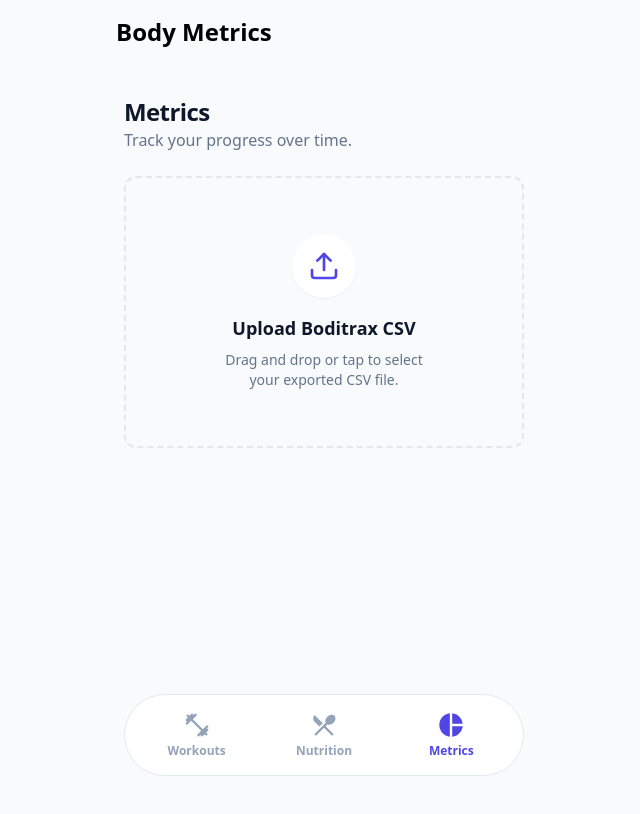
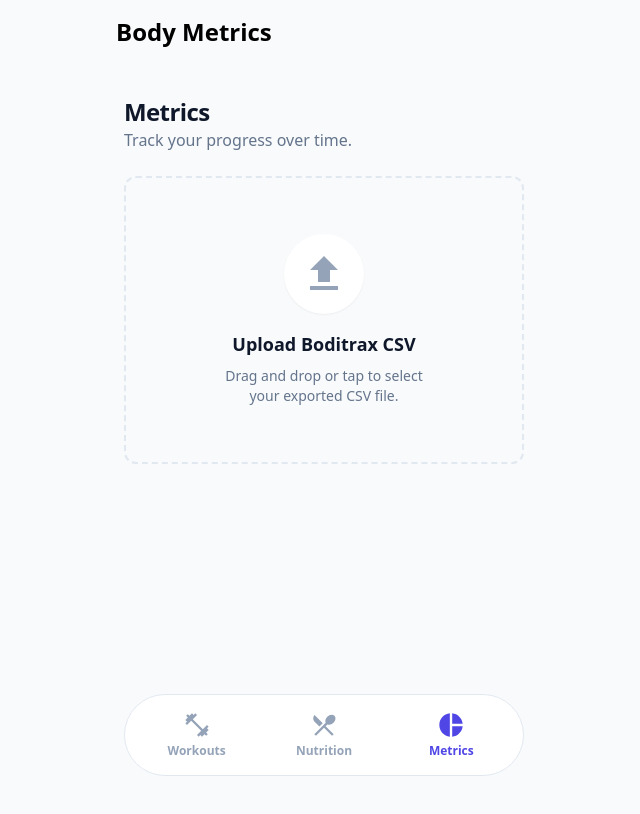
Before and after one commit to matthewothomas/MyFitnessApp, a Next.js app: page /body-metrics in a window 1280 px wide. Shown: the top 814 px of the page, without its empty margins (316-956 px from the left). Built offline with nearby package versions, Linux system fonts and the light colour scheme.

Commit message:
Fix: Improve Done button contrast and finish icon migration

```diff
--- a/src/app/workouts/page.tsx
+++ b/src/app/workouts/page.tsx
@@ -106,7 +106,7 @@
                             variant={isEditing ? "default" : "outline"}
                             size="lg"
                             onClick={() => setIsEditing(!isEditing)}
-                            className={isEditing ? "bg-indigo-600 font-bold h-10 px-6" : "text-slate-500 font-medium h-10 px-6"}
+                            className={isEditing ? "bg-indigo-600 font-bold h-10 px-6 text-white" : "text-slate-500 font-medium h-10 px-6"}
                         >
                             {isEditing ? "Done" : "Edit"}
                         </Button>
--- a/src/components/body-metrics-upload.tsx
+++ b/src/components/body-metrics-upload.tsx
@@ -16,7 +16,7 @@
     ResponsiveContainer,
 } from "recharts";
 import { format } from "date-fns";
-import { Upload, Save, Check, FileSpreadsheet } from "lucide-react";
+import { MdUpload, MdSave, MdCheck, MdTableChart } from "react-icons/md";
 
 export default function BodyMetricsUpload() {
     const [data, setData] = useState<BoditraxRecord[]>([]);
@@ -93,7 +93,7 @@
                 />
                 <CardContent className="flex flex-col items-center justify-center p-8 text-center">
                     <div className="bg-white p-4 rounded-full shadow-sm mb-4 group-hover:scale-110 transition-transform">
-                        <Upload className="w-8 h-8 text-indigo-600" />
+                        <MdUpload className="mx-auto h-12 w-12 text-slate-400 group-hover:text-indigo-500 transition-colors" />
                     </div>
                     <h3 className="font-semibold text-slate-900 text-lg">Upload Boditrax CSV</h3>
                     <p className="text-sm text-slate-500 mt-2 max-w-[200px] mx-auto">
@@ -114,7 +114,7 @@
                             disabled={saving || saved}
                             className={`${saved ? 'bg-emerald-600 hover:bg-emerald-700' : 'bg-indigo-600 hover:bg-indigo-700'} text-white rounded-xl`}
                         >
-                            {saved ? <Check className="w-4 h-4 mr-2" /> : <Save className="w-4 h-4 mr-2" />}
+                            {saved ? <MdCheck className="mr-2 h-4 w-4" /> : <MdSave className="mr-2 h-4 w-4 animate-spin" />}
                             {saved ? "Saved" : saving ? "Saving..." : "Save"}
                         </Button>
                     </CardHeader>
```
